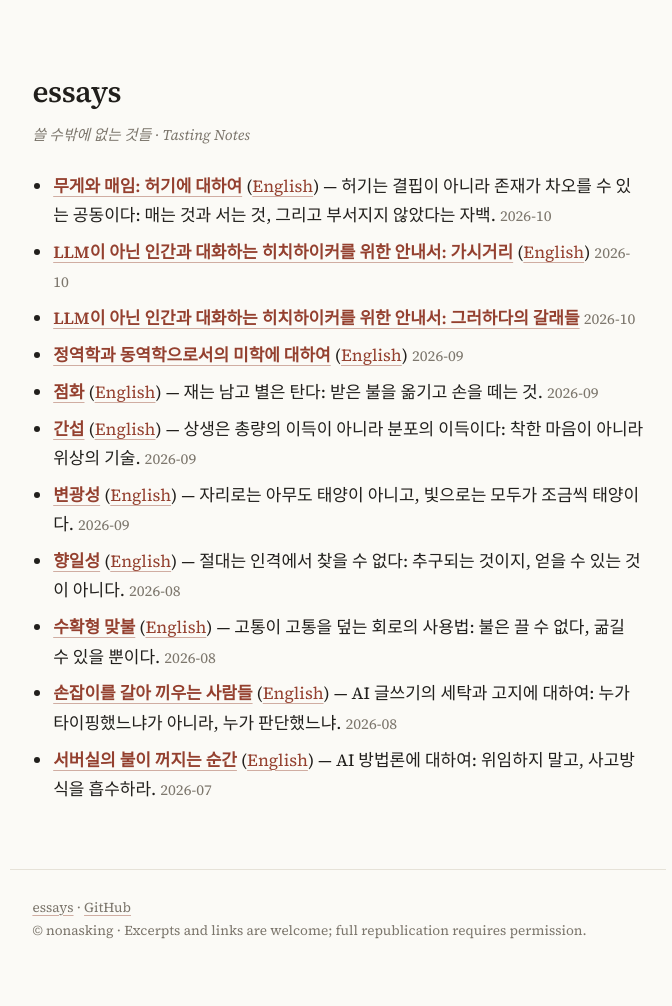
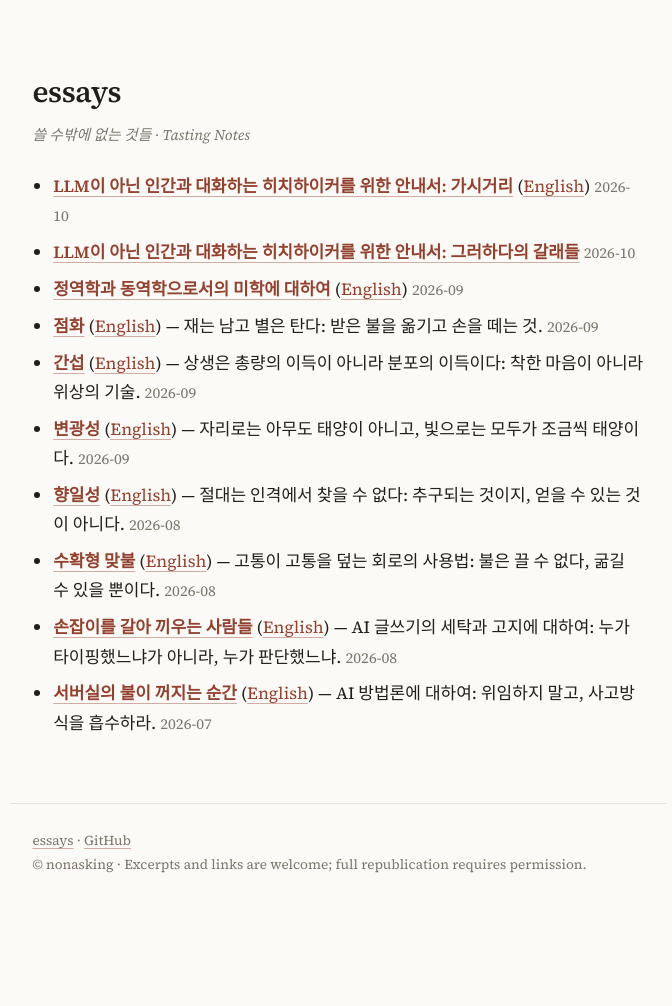
Before and after one commit to nonasking/essays, a Jekyll site: the page built from index.md, in a window 1280 px wide. Shown: the whole page, without its empty margins (302-974 px from the left). Built offline with Jekyll 4.4.1, drawn with Linux system fonts in a browser that asks for light colours; after the commit the page ends 940 px from its top, so only the background shows below that.

Commit message:
Weight and Ties: drop the summary line from listings
Co-Authored-By: Claude Opus 5.5 <noreply@anthropic.com>
Claude-Session: https://claude.ai/code/session_01761YbdfwLqfojnJWnXHuHc

```diff
--- a/index.md
+++ b/index.md
@@ -8,7 +8,6 @@ description: 쓸 수밖에 없는 것들 · Tasting Notes
 
 <small>*쓸 수밖에 없는 것들 · Tasting Notes*</small>
 
-- **[무게와 매임: 허기에 대하여](./weight-and-ties/)** ([English](./weight-and-ties/en/)) — 허기는 결핍이 아니라 존재가 차오를 수 있는 공동이다: 매는 것과 서는 것, 그리고 부서지지 않았다는 자백. <small>2026-10</small>
 - **[LLM이 아닌 인간과 대화하는 히치하이커를 위한 안내서: 가시거리](./visibility/)** ([English](./visibility/en/)) <small>2026-10</small>
 - **[LLM이 아닌 인간과 대화하는 히치하이커를 위한 안내서: 그러하다의 갈래들](./ways-of-saying-so/)** <small>2026-10</small>
 - **[정역학과 동역학으로서의 미학에 대하여](./statics-and-dynamics/)** ([English](./statics-and-dynamics/en/)) <small>2026-09</small>
```
Also changed, not shown: README.md.
